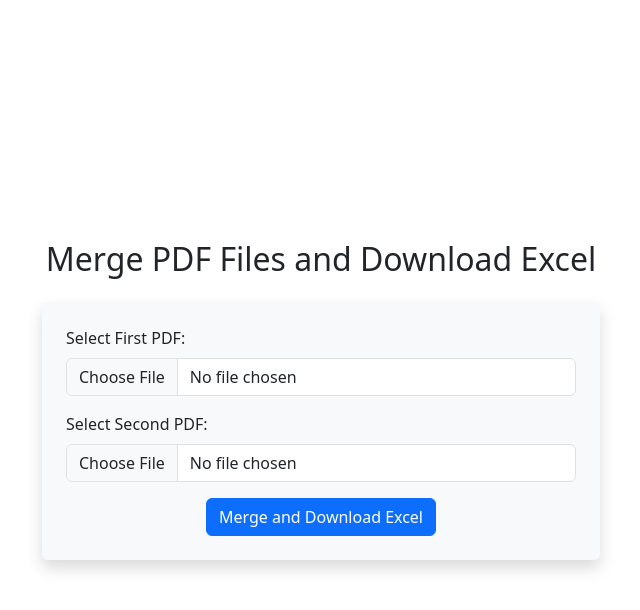
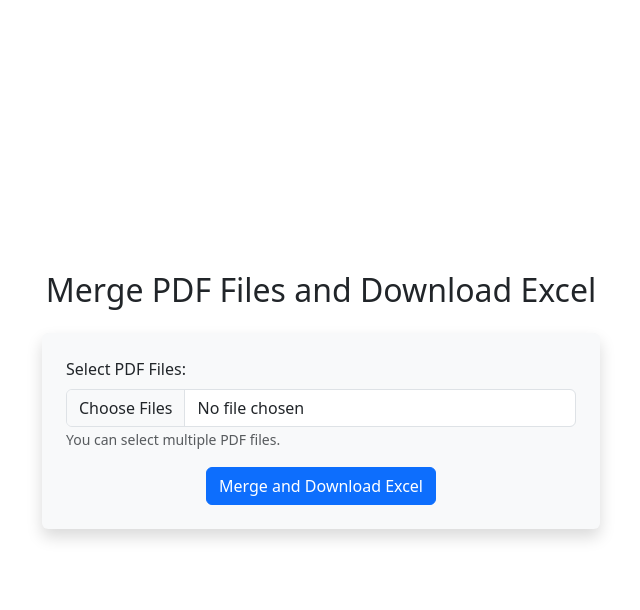
Before and after one commit to KhandekarPrateek/sdl_lab, a Flask app: page / in a window 1280 px wide. Shown: the top 610 px of the page, without its empty margins (319-959 px from the left). Run offline with Flask 3, Linux system fonts and the light colour scheme; some libraries are stand-ins or nearby versions.

Commit message:
many files upload

```diff
--- a/app.py
+++ b/app.py
@@ -12,17 +12,18 @@ def pdf_to_dataframe(pdf_file_path):
     df = tables[0]
     return df
 
-def combine_pdfs_to_excel(pdf_file1, pdf_file2, excel_file_path):
-    df1 = pdf_to_dataframe(pdf_file1)
-    df2 = pdf_to_dataframe(pdf_file2)
+def combine_pdfs_to_excel(pdf_files, excel_file_path):
+    combined_df = None
 
-    df1 = df1[['Student Name', 'Marks']]
-    df2 = df2[['Student Name', 'Marks']]
+    for i, pdf_file in enumerate(pdf_files):
+        df = pdf_to_dataframe(pdf_file)
+        df = df[['Student Name', 'Marks']]
+        df.columns = ['Student Name', f'Subject{i+1}_Marks']
 
-    df1.columns = ['Student Name', 'Subject1_Marks']
-    df2.columns = ['Student Name', 'Subject2_Marks']
-
-    combined_df = pd.merge(df1, df2, on='Student Name', how='outer')
+        if combined_df is None:
+            combined_df = df
+        else:
+            combined_df = pd.merge(combined_df, df, on='Student Name', how='outer')
 
     combined_df.to_excel(excel_file_path, index=False)
 
@@ -33,17 +34,18 @@ def upload_form():
 @app.route('/upload', methods=['POST'])
 def upload_files():
     if request.method == 'POST':
-        pdf1 = request.files['pdf1']
-        pdf2 = request.files['pdf2']
+        pdf_files = request.files.getlist('pdfs')
 
-        pdf1_path = os.path.join(app.config['UPLOAD_FOLDER'], pdf1.filename)
-        pdf2_path = os.path.join(app.config['UPLOAD_FOLDER'], pdf2.filename)
+        # Save each PDF file
+        pdf_paths = []
+        for pdf_file in pdf_files:
+            pdf_path = os.path.join(app.config['UPLOAD_FOLDER'], pdf_file.filename)
+            pdf_file.save(pdf_path)
+            pdf_paths.append(pdf_path)
 
-        pdf1.save(pdf1_path)
-        pdf2.save(pdf2_path)
-
+        # Combine and convert to Excel
         excel_file_path = os.path.join(app.config['UPLOAD_FOLDER'], 'combined_result.xlsx')
-        combine_pdfs_to_excel(pdf1_path, pdf2_path, excel_file_path)
+        combine_pdfs_to_excel(pdf_paths, excel_file_path)
 
         return send_file(excel_file_path, as_attachment=True)
 
--- a/templates/upload.html
+++ b/templates/upload.html
@@ -30,7 +30,7 @@
       <div class="col-md-6">
         <h2 class="text-center mb-4">Merge PDF Files and Download Excel</h2>
 
-        <!-- Form for PDF Upload -->
+        <!-- Form for Multiple PDF Uploads -->
         <form
           action="/upload"
           method="POST"
@@ -38,24 +38,18 @@
           class="shadow p-4 rounded bg-light"
         >
           <div class="mb-3">
-            <label for="pdf1" class="form-label">Select First PDF:</label>
+            <label for="pdfs" class="form-label">Select PDF Files:</label>
             <input
               type="file"
-              name="pdf1"
-              id="pdf1"
+              name="pdfs"
+              id="pdfs"
               class="form-control"
+              multiple
               required
             />
-          </div>
-          <div class="mb-3">
-            <label for="pdf2" class="form-label">Select Second PDF:</label>
-            <input
-              type="file"
-              name="pdf2"
-              id="pdf2"
-              class="form-control"
-              required
-            />
+            <small class="form-text text-muted"
+              >You can select multiple PDF files.</small
+            >
           </div>
           <div class="text-center">
             <button type="submit" class="btn btn-primary">
```
